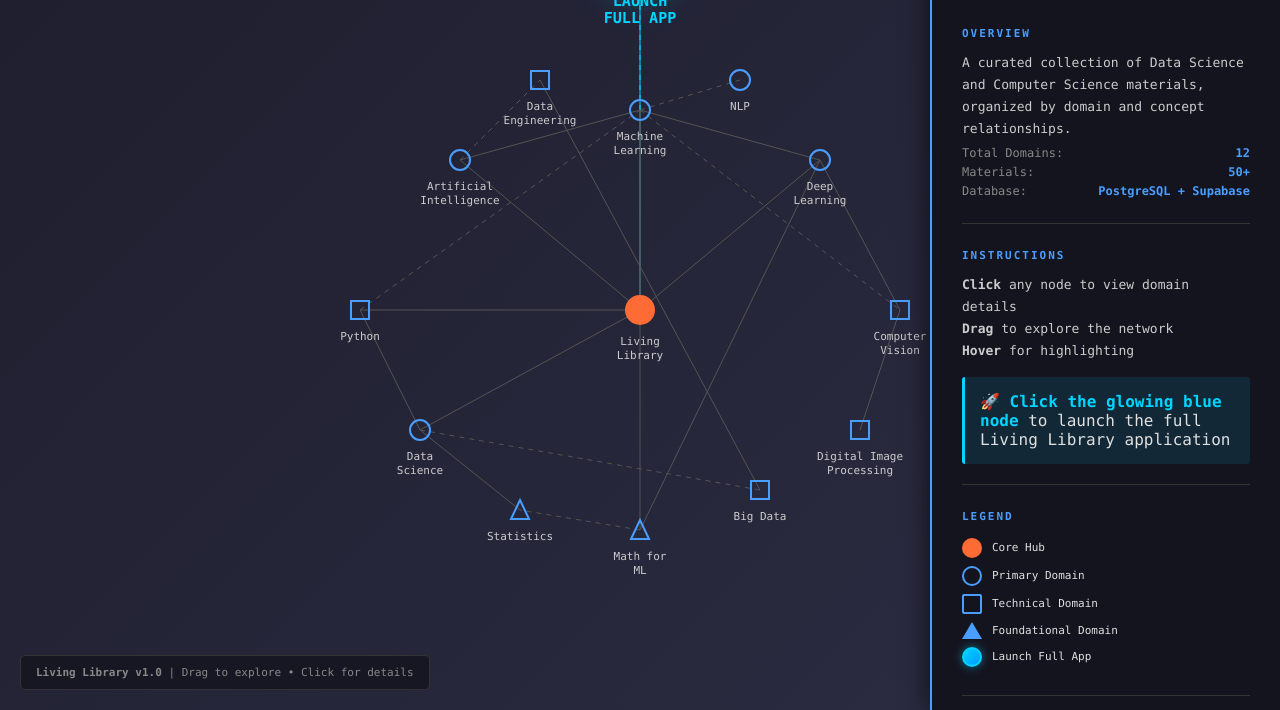
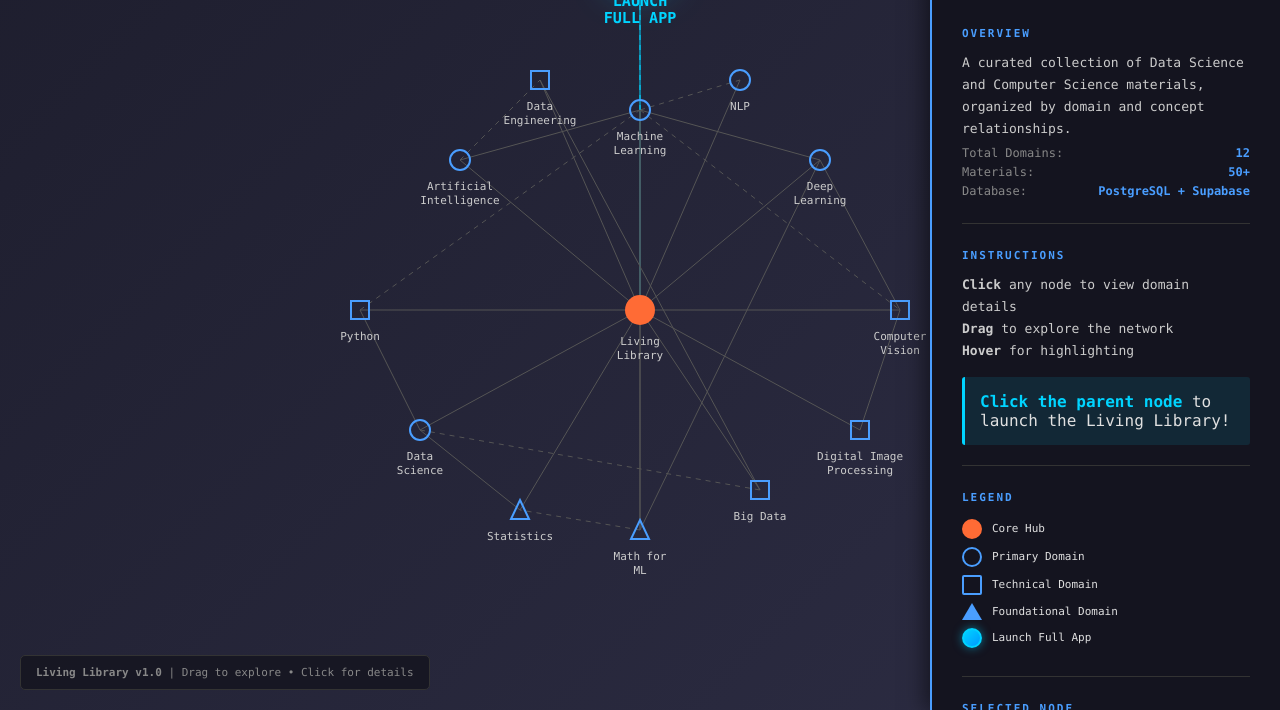
Before and after one commit to gsu-ds/living_library, a plain HTML site: page index.html in a window 1280 px wide. Shown: the part 90-800 px from the top of the page. Drawn offline with Linux system fonts and the light colour scheme.

Commit message:
Node Update

```diff
--- a/index.html
+++ b/index.html
@@ -242,7 +242,7 @@
                 <strong>Hover</strong> for highlighting
             </div>
             <div class="app-highlight">
-                <strong>🚀 Click the glowing blue node</strong> to launch the full Living Library application
+                <strong>Click the parent node</strong> to launch the Living Library!
             </div>
         </div>
 
@@ -466,6 +466,14 @@
             { from: 'center', to: 'dl', style: 'solid' },
             { from: 'center', to: 'ds', style: 'solid' },
             { from: 'center', to: 'python', style: 'solid' },
+            { from: 'center', to: 'math', style: 'solid' },
+            { from: 'center', to: 'stats', style: 'solid' },
+            { from: 'center', to: 'cv', style: 'solid' },
+            { from: 'center', to: 'dip', style: 'solid' },
+            { from: 'center', to: 'nlp', style: 'solid' },
+            { from: 'center', to: 'bigdata', style: 'solid' },
+            { from: 'center', to: 'de', style: 'solid' },
+
 
             // ML ecosystem
             { from: 'ml', to: 'ai', style: 'solid' },
```
